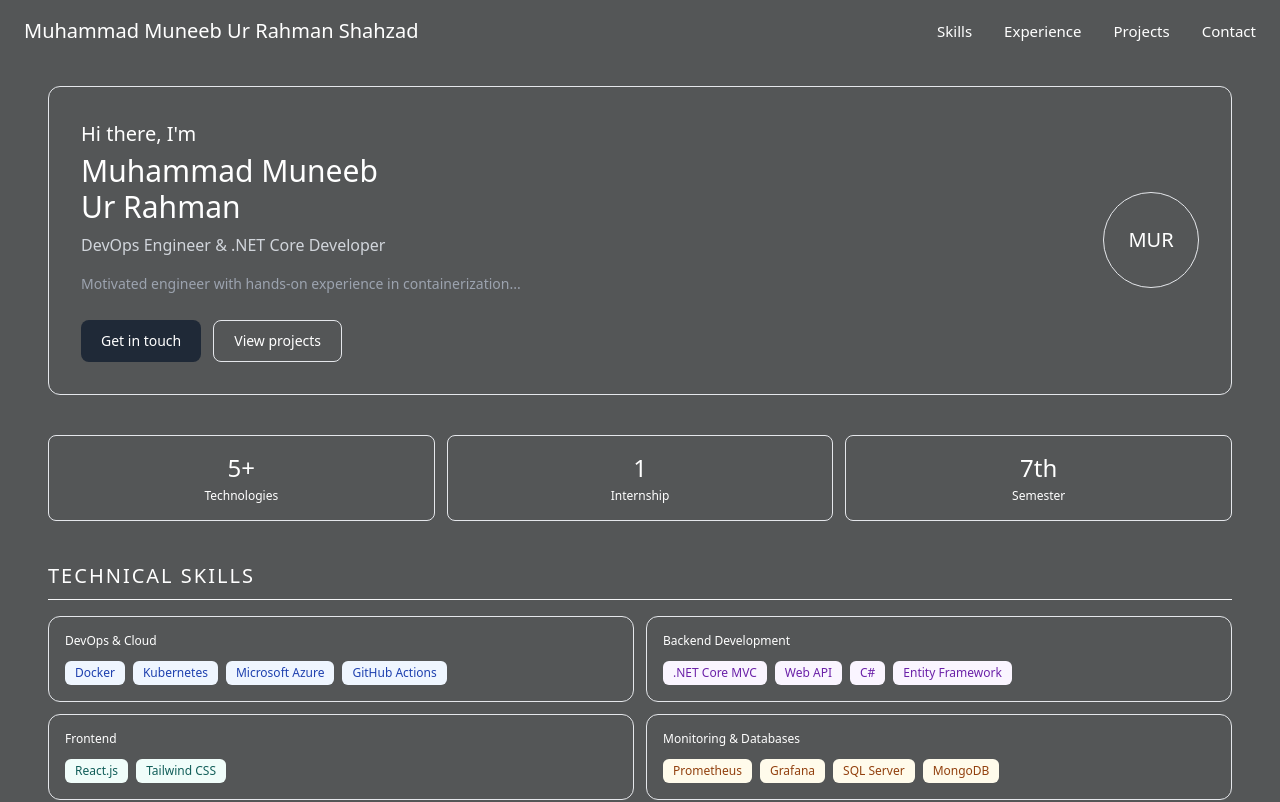
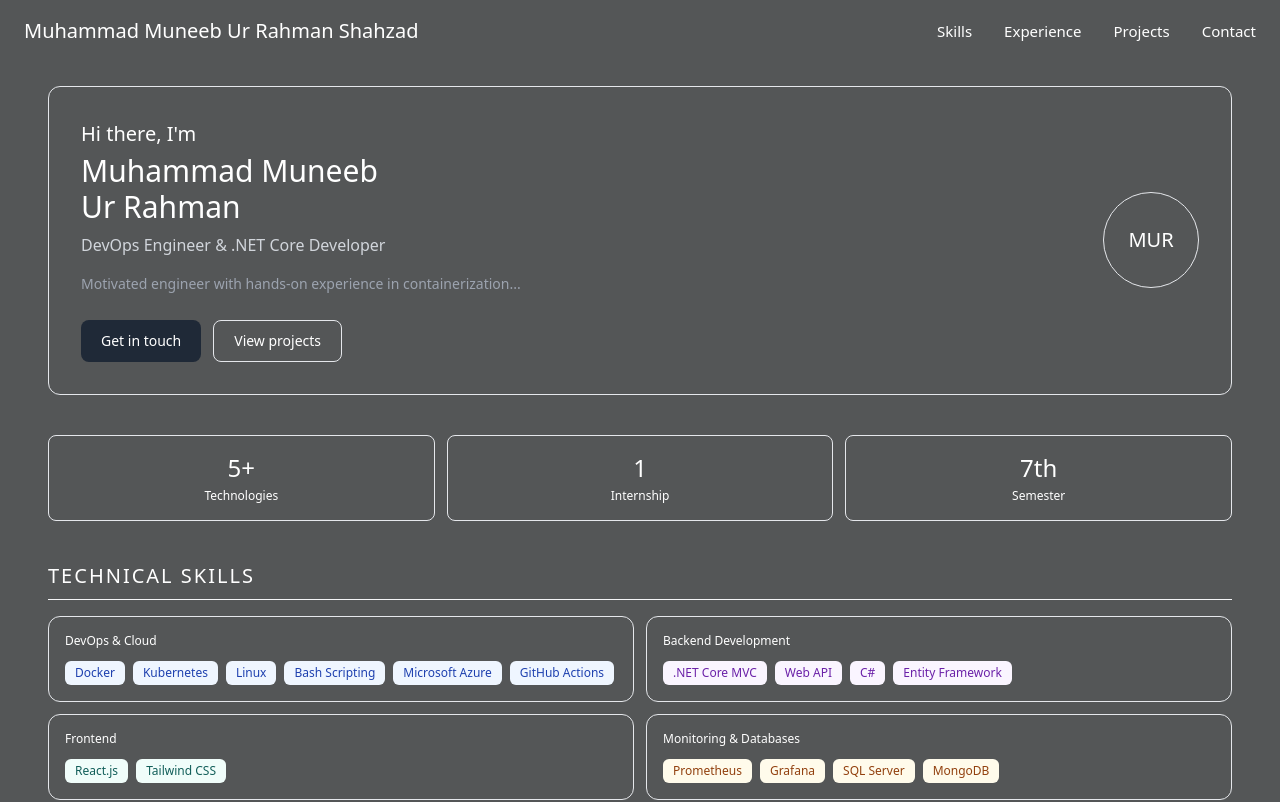
Before and after one commit to muneeb-ur-rahman01/Portfolio, a React (Vite) app: page / in a window 1280 px wide. Shown: the top 802 px of the page. Built offline with nearby package versions, Linux system fonts and the light colour scheme.

Commit message:
change the skills

```diff
--- a/src/Components/Skills.jsx
+++ b/src/Components/Skills.jsx
@@ -2,7 +2,7 @@ const groups = [
   {
     title: 'DevOps & Cloud',
     color: 'bg-blue-50 text-blue-800',
-    tags: ['Docker', 'Kubernetes', 'Microsoft Azure', 'GitHub Actions'],
+    tags: ['Docker', 'Kubernetes','Linux','Bash Scripting', 'Microsoft Azure', 'GitHub Actions'],
   },
   {
     title: 'Backend Development',
```
